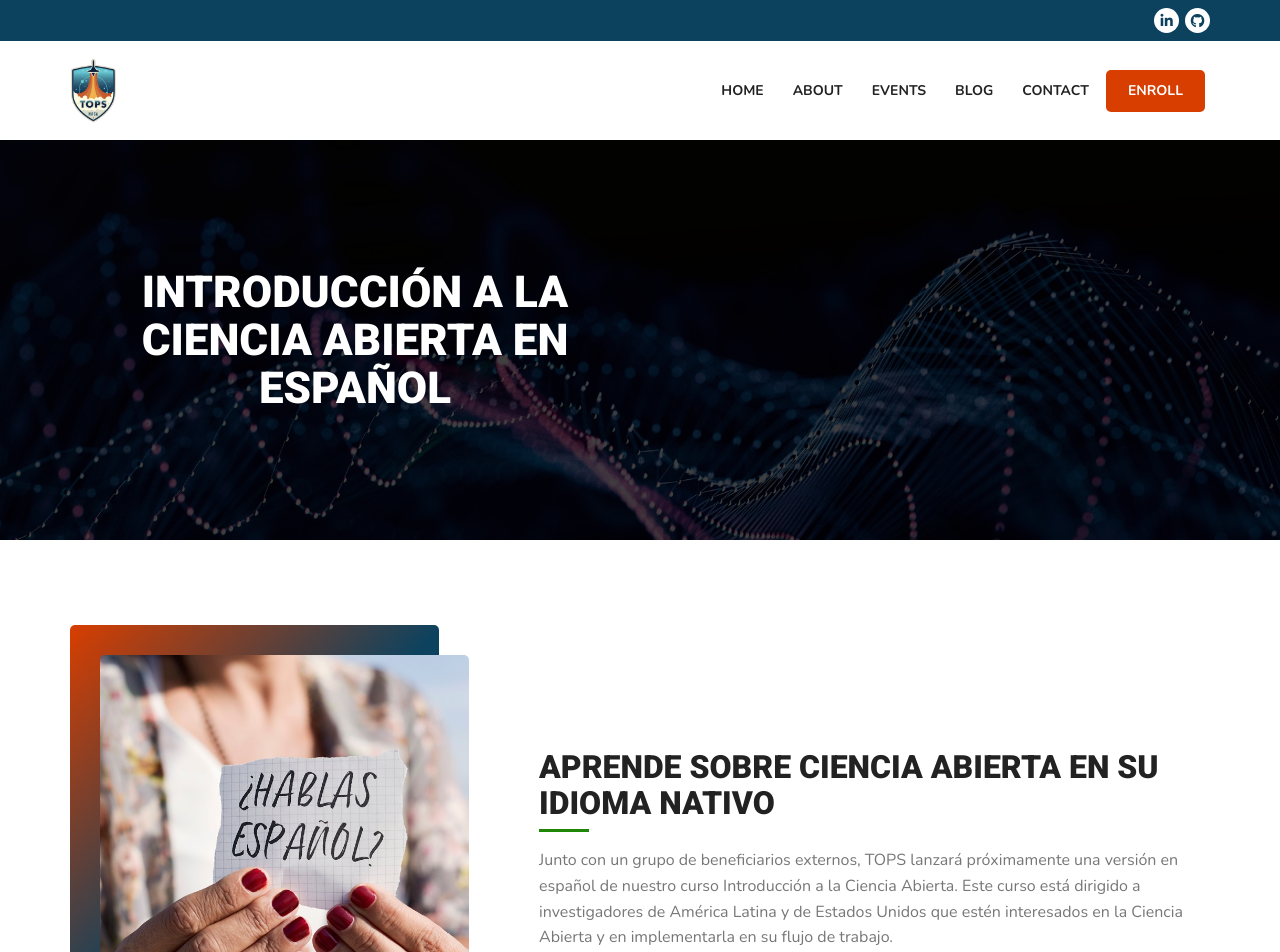
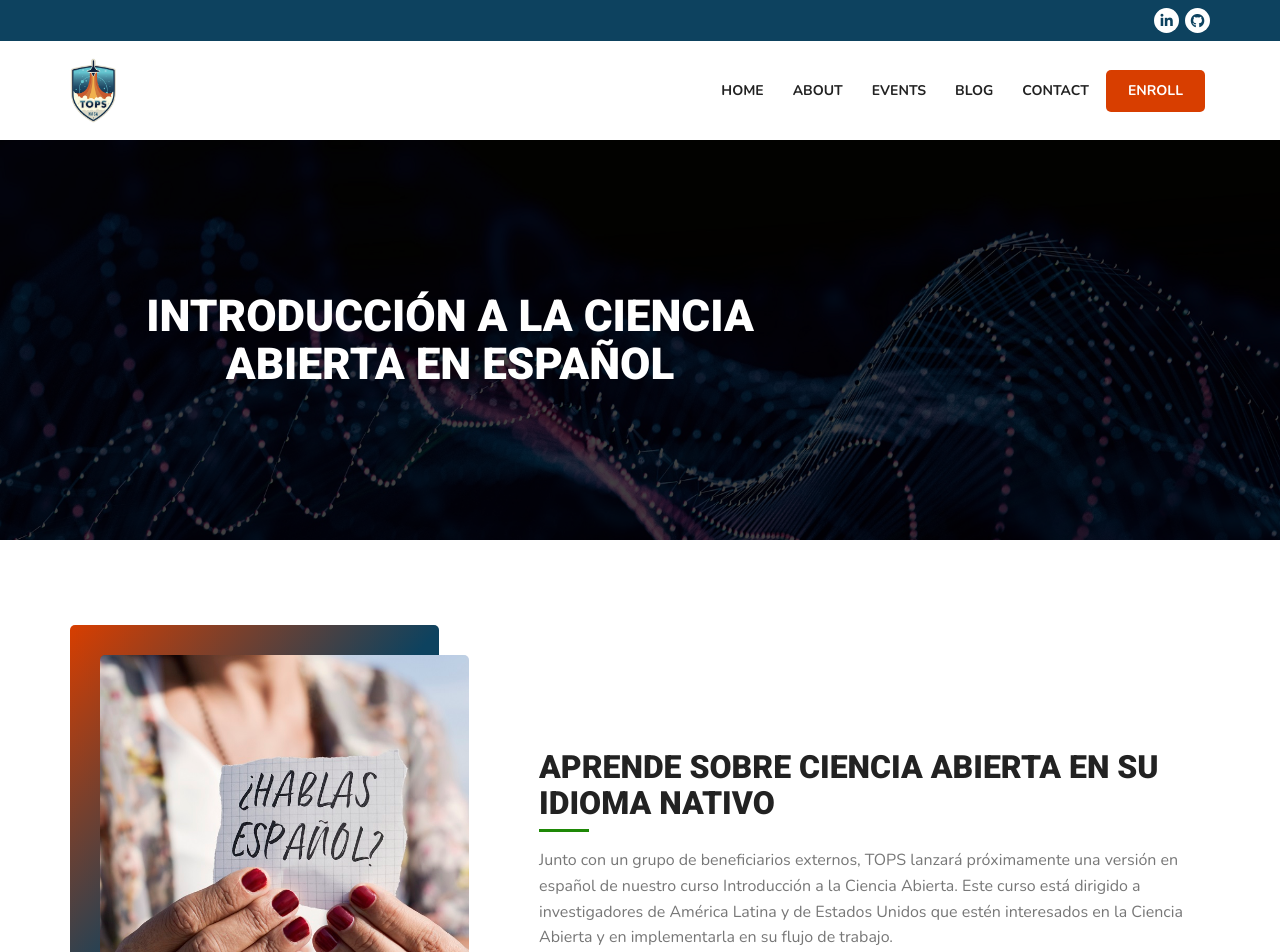
Before and after one commit to bressler1995/TOPS-Website-Front-End, a Jekyll site: the page built from pages/os101spanish.md, in a window 1280 px wide. Shown: the top 952 px of the page. Built offline with Jekyll 4.4.1, drawn with Linux system fonts in a browser that asks for light colours; a script that is not in the unit is left out.

Commit message:
Change column with ratio for cta hero

```diff
--- a/_layouts/cta.html
+++ b/_layouts/cta.html
@@ -5,10 +5,10 @@ layout: default
     <div class="the_overlay {% if page.overlay %}{{page.overlay}}{% endif %}"></div>
     <div class="container tops_container">
         <div class="row align-items-center">
-          <div class="col-12 col-md-6">
+          <div class="col-12 col-md-8">
             <h1 class="text-center text-md-left text-white mb-0">{{ page.title }}</h1>
           </div>
-          <div class="col-12 col-md-6"><div class="ctct-inline-form" data-form-id="4b6f8172-adc6-4dd2-8d3b-45fcea129731"></div></div>
+          <div class="col-12 col-md-4"><div class="ctct-inline-form" data-form-id="4b6f8172-adc6-4dd2-8d3b-45fcea129731"></div></div>
           </div>
         </div>
     </div>
```
